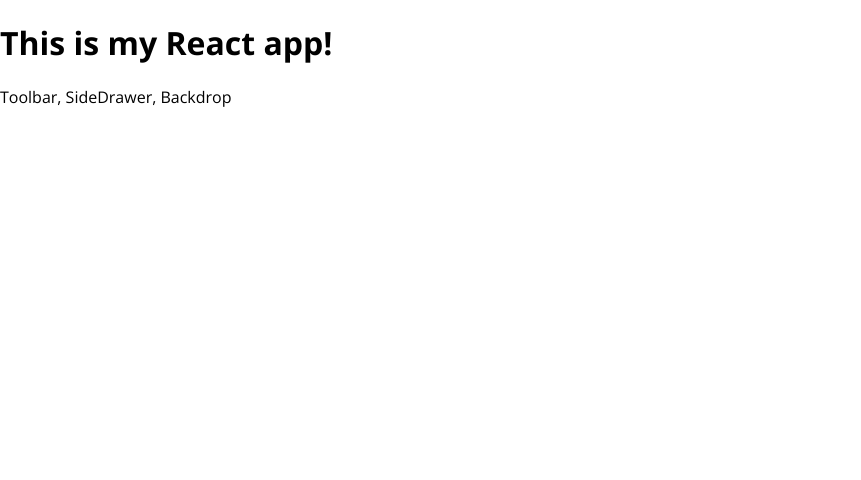
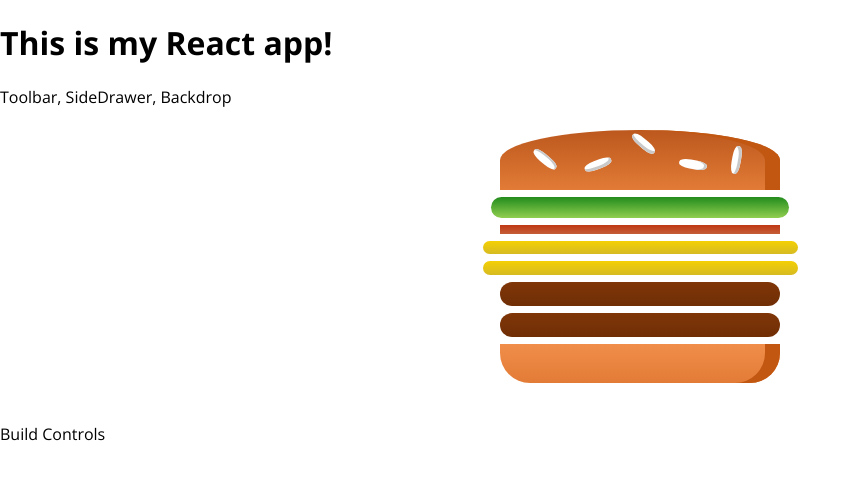
Before and after one commit to lakerka/react-course, a React app: page / in a window 1280 px wide. Shown: the top 480 px of the page, without its empty margins (0-861 px from the left). Built offline with nearby package versions, Linux system fonts and the light colour scheme.

Commit message:
Create dynamic burger.

```diff
--- a/src/App.js
+++ b/src/App.js
@@ -1,9 +1,8 @@
 import React, { Component } from 'react';
 
 import './App.css';
-import Layout from './components/layout/layout';
-
-import { Task2App } from './task-2/components';
+import Layout from './components/Layout/Layout';
+import BurgerBuilder from './containers/BurgerBuilder/BurgerBuilder';
 
 class App extends Component {
   render() {
@@ -11,6 +10,7 @@
       <div className="App">
         <h1>This is my React app!</h1>
           <Layout />
+          <BurgerBuilder />
       </div>
     );
   }
--- /dev/null
+++ b/src/components/Burger/Burger.css
@@ -0,0 +1,31 @@
+.Burger {
+    width: 100%;
+    margin: auto;
+    height: 250px;
+    overflow: scroll;
+    text-align: center;
+    font-weight: bold;
+    font-size: 1.2em;
+}
+
+
+@media (min-width: 1000px) and (min-height: 700px) {
+    .Burger {
+        width: 700px;
+        height: 600px;
+    }
+}
+
+@media (min-width: 500px) and (min-height: 401px) {
+    .Burger {
+        width: 450px;
+        height: 400px;
+    }
+}
+
+@media (min-width: 500px) and (min-height: 400px) {
+    .Burger {
+        width: 350px;
+        height: 300px;
+    }
+}
--- /dev/null
+++ b/src/components/Burger/Burger.js
@@ -0,0 +1,26 @@
+import React from 'react';
+import _ from 'lodash';
+
+import classes from './Burger.css'
+import BurgerIngredient from './BurgerIngredient/BurgerIngredient';
+
+
+const Burger = (props) => {
+    let transformedIngredients = Object.keys(props.ingredients)
+        .map(key => {
+            return [...Array(props.ingredients[key])]
+                .map((_, i) => <BurgerIngredient key={key + i} type={key}/>)
+        });
+    transformedIngredients =  _.flatten(transformedIngredients);
+    const ingredientsEmpty = transformedIngredients.length > 0;
+
+    return (
+        <div className={classes.Burger}>
+            <BurgerIngredient type="bread-top" />
+            {ingredientsEmpty ? transformedIngredients : 'Please select igredients!'}
+            <BurgerIngredient type="bread-bottom" />
+        </div>
+    );
+}
+
+export default Burger;
--- /dev/null
+++ b/src/components/Burger/BurgerIngredient/BurgerIngredient.css
@@ -0,0 +1,113 @@
+.BreadBottom {
+    height: 13%;
+    width: 80%;
+    background: linear-gradient(#F08E4A, #e27b36);
+    border-radius: 0 0 30px 30px;
+    box-shadow: inset -15px 0 #c15711;
+    margin: 2% auto;
+}
+
+.BreadTop {
+    height: 20%;
+    width: 80%;
+    background: linear-gradient(#bc581e, #e27b36);
+    border-radius: 50% 50% 0 0;
+    box-shadow: inset -15px 0 #c15711;
+    margin: 2% auto;
+    position: relative;
+}
+
+.Seeds1 {
+    width: 10%;
+    height: 15%;
+    position: absolute;
+    background-color: white;
+    left: 30%;
+    top: 50%;
+    border-radius: 40%;
+    transform: rotate(-20deg);
+    box-shadow: inset -2px -3px #c9c9c9;
+}
+
+.Seeds1:after {
+    content: "";
+    width: 100%;
+    height: 100%;
+    position: absolute;
+    background-color: white;
+    left: -170%;
+    top: -260%;
+    border-radius: 40%;
+    transform: rotate(60deg);
+    box-shadow: inset -1px 2px #c9c9c9;
+  }
+
+.Seeds1:before {
+    content: "";
+    width: 100%;
+    height: 100%;
+    position: absolute;
+    background-color: white;
+    left: 180%;
+    top: -50%;
+    border-radius: 40%;
+    transform: rotate(60deg);
+    box-shadow: inset -1px -3px #c9c9c9;
+  }
+
+  .Seeds2 {
+    width: 10%;
+    height: 15%;
+    position: absolute;
+    background-color: white;
+    left: 64%;
+    top: 50%;
+    border-radius: 40%;
+    transform: rotate(10deg);
+    box-shadow: inset -3px 0 #c9c9c9;
+  }
+
+  .Seeds2:before {
+    content: "";
+    width: 100%;
+    height: 100%;
+    position: absolute;
+    background-color: white;
+    left: 150%;
+    top: -130%;
+    border-radius: 40%;
+    transform: rotate(90deg);
+    box-shadow: inset 1px 3px #c9c9c9;
+  }
+
+
+.Meat {
+    width: 80%;
+    height: 8%;
+    background: linear-gradient(#7f3608, #702e05);
+    margin: 2% auto;
+    border-radius: 15px;
+}
+
+.Cheese {
+    width: 90%;
+    height: 4.5%;
+    margin: 2% auto;
+    background: linear-gradient(#f4d004, #d6bb22);
+    border-radius: 20px;
+}
+
+.Salad {
+    width: 85%;
+    height: 7%;
+    margin: 2% auto;
+    background: linear-gradient(#228c1d, #91ce50);
+    border-radius: 20px;
+}
+
+.Bacon {
+    width: 80%;
+    height: 3%;
+    background: linear-gradient(#bf3813, #c45e38);
+    margin: 2% auto;
+}
--- /dev/null
+++ b/src/components/Burger/BurgerIngredient/BurgerIngredient.js
@@ -0,0 +1,47 @@
+import React from 'react';
+import PropTypes from 'prop-types'
+
+import classes from './BurgerIngredient.css';
+
+
+const BurgerIngredient = (props) => {
+    let ingredient = null;
+    console.log(classes.BreadBottom);
+    switch (props.type) {
+        case ('bread-bottom'):
+            ingredient = <div className={classes.BreadBottom} />;
+            break;
+        case ('bread-top'):
+            ingredient = (
+                <div className={classes.BreadTop}>
+                    <div className={classes.Seeds1} />
+                    <div className={classes.Seeds2} />
+                </div>
+            );
+            break;
+        case ('meat'):
+            ingredient = <div className={classes.Meat} />;
+            break;
+        case ('cheese'):
+            ingredient = <div className={classes.Cheese} />;
+            break;
+        case ('salad'):
+            ingredient = <div className={classes.Salad} />;
+            break;
+        case ('bacon'):
+            ingredient = <div className={classes.Bacon} />;
+            break;
+        default:
+            ingredient = null;
+    }
+
+    return ingredient;
+};
+
+
+BurgerIngredient.propTypes = {
+    type: PropTypes.string.isRequired
+};
+
+
+export default BurgerIngredient;
--- /dev/null
+++ b/src/components/Layout/Layout.css
@@ -0,0 +1,3 @@
+.Content {
+    margin-top: 15px;
+}
--- a/src/components/layout/layout.js
+++ b/src/components/Layout/Layout.js
@@ -1,9 +1,11 @@
 import React, { Fragment } from 'react';
+
+import classes from './Layout.css';
 
 const Layout = (props) => (
     <Fragment>
         <div>Toolbar, SideDrawer, Backdrop</div>
-        <main>
+        <main className={classes.Content}>
             {props.children}
         </main>
     </Fragment>
--- /dev/null
+++ b/src/containers/BurgerBuilder/BurgerBuilder.js
@@ -0,0 +1,26 @@
+import React, { Component, Fragment } from 'react';
+
+import Burger from '../../components/Burger/Burger';
+
+
+class BurgerBuilder extends Component {
+    state = {
+        ingredients: {
+            salad: 1,
+            bacon: 1,
+            cheese: 2,
+            meat: 2
+        }
+    };
+
+    render() {
+        return (
+            <Fragment>
+                <Burger ingredients={this.state.ingredients}/>
+                <div>Build Controls</div>
+            </Fragment>
+        );
+    }
+}
+
+export default BurgerBuilder;
--- a/src/task-1/user-actions.js
+++ b/src/task-1/user-actions.js
@@ -4,6 +4,7 @@
 import './user-actions.css';
 
 
+// eslint-disable-next-line no-unused-vars
 export class Task1App extends React.Component {
     state = {
         people: [
--- a/src/task-2/components.js
+++ b/src/task-2/components.js
@@ -2,7 +2,7 @@
 
 import './components.css'
 
-
+// eslint-disable-next-line no-unused-vars
 export class Task2App extends React.Component {
     constructor(props) {
         super(props);
```
